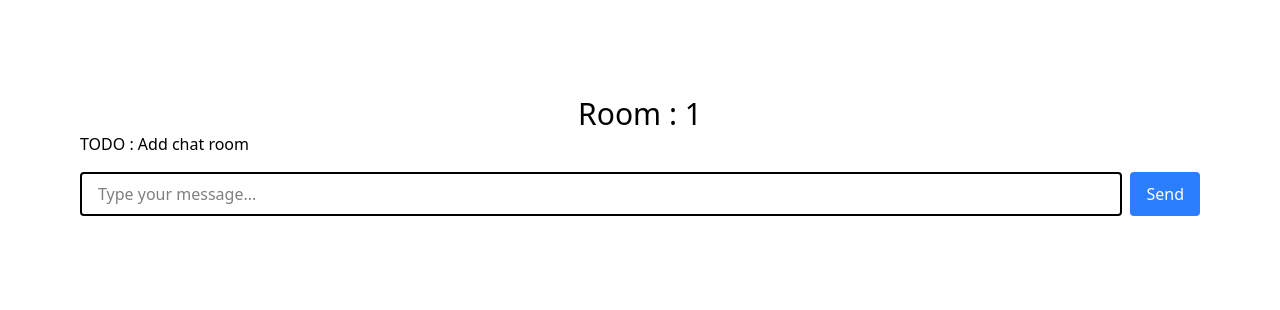
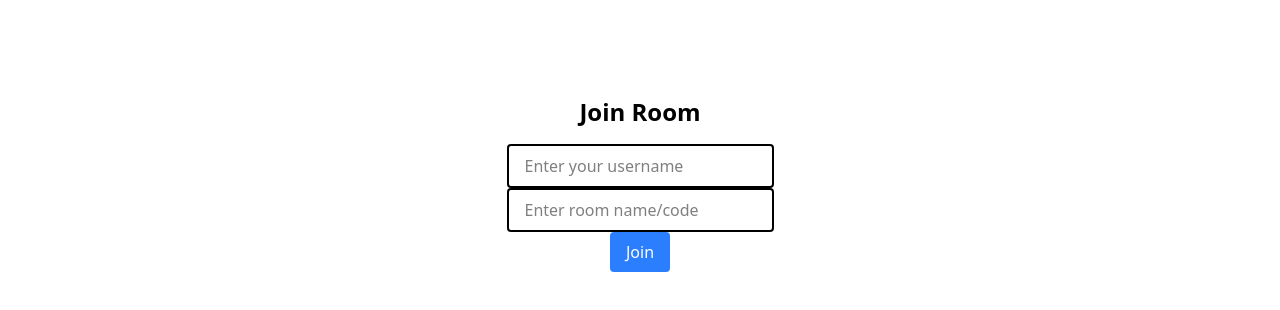
Before and after one commit to KrisD23/nextjs-chatroom-socket, a Next.js app: page / in a window 1280 px wide. Shown: the top 310 px of the page. Built offline with nearby package versions, Linux system fonts and the light colour scheme.

Commit message:
created the home for joining the room

```diff
--- a/app/page.tsx
+++ b/app/page.tsx
@@ -1,16 +1,64 @@
 "use client";
 import ChatForm from "@/components/ChatForm";
-import React from "react";
+import ChatMessage from "@/components/ChatMessage";
+import React, { useState } from "react";
 
 const Home = () => {
+  const [room, setRoom] = useState("");
+  const [joined, setJoined] = useState(false);
+  const [messages, setMessages] = useState<
+    { sender: string; message: string }[]
+  >([]);
+  const [userName, setUserName] = useState("");
   const handleSendMessage = (message: string) => console.log(message);
+
+  const handleJoinRoom = () => {
+    setJoined(true);
+  };
+
   return (
     <div className="flex mt-24 justify-center w-full flex-col px-20">
-      <div className="text-center">
-        <h1 className="text-3xl">Room : 1</h1>
-      </div>
-      <div>TODO : Add chat room</div>
-      <ChatForm onSendMessage={handleSendMessage} />
+      {!joined ? (
+        <div className="flex w-full max-w-3xl mx-auto flex-col items-center">
+          <h1 className="mb-4 text-2xl font-bold">Join Room</h1>
+          <input
+            onChange={(e) => setUserName(e.target.value)}
+            value={room}
+            type="text"
+            className="px-4 py-2 rounded border-2 flex-1"
+            placeholder="Enter your username"
+          />
+          <input
+            onChange={(e) => setRoom(e.target.value)}
+            value={userName}
+            type="text"
+            className="px-4 py-2 rounded border-2 flex-1"
+            placeholder="Enter room name/code"
+          />
+          <button
+            onClick={handleJoinRoom}
+            className="bg-blue-500 text-white px-4 py-2 rounded"
+          >
+            Join
+          </button>
+        </div>
+      ) : (
+        <div className="w-full max-w-3xl mx-auto">
+          <h1 className="mb-4 text-2xl font-bold">Room : 1</h1>
+
+          <div className="h-[500px] overflow-y-auto p-4 mb-4 bg-gray-200 border-2 rounded-lg">
+            {messages.map((message, index) => (
+              <ChatMessage
+                key={index}
+                message={message.message}
+                sender={message.sender}
+                isOwnMessage={message.sender === userName}
+              />
+            ))}
+          </div>
+          <ChatForm onSendMessage={handleSendMessage} />
+        </div>
+      )}
     </div>
   );
 };
```
